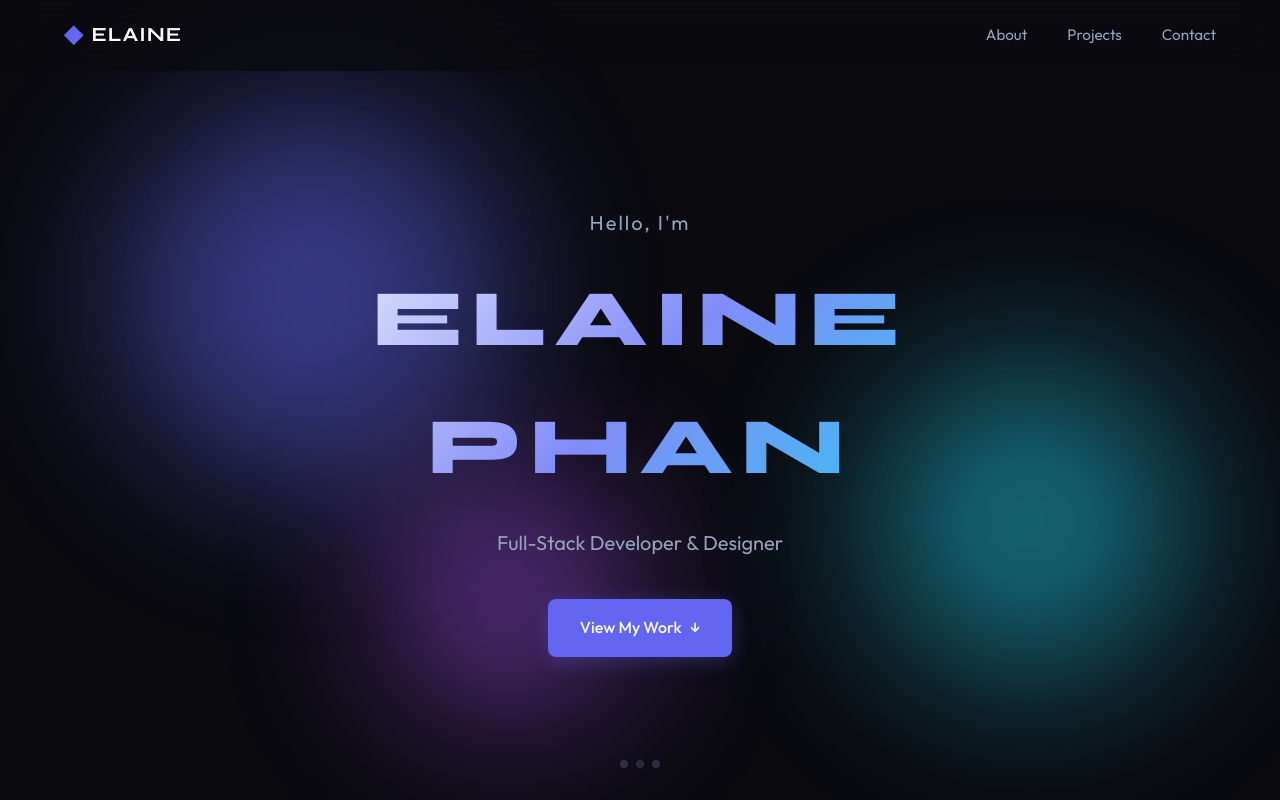
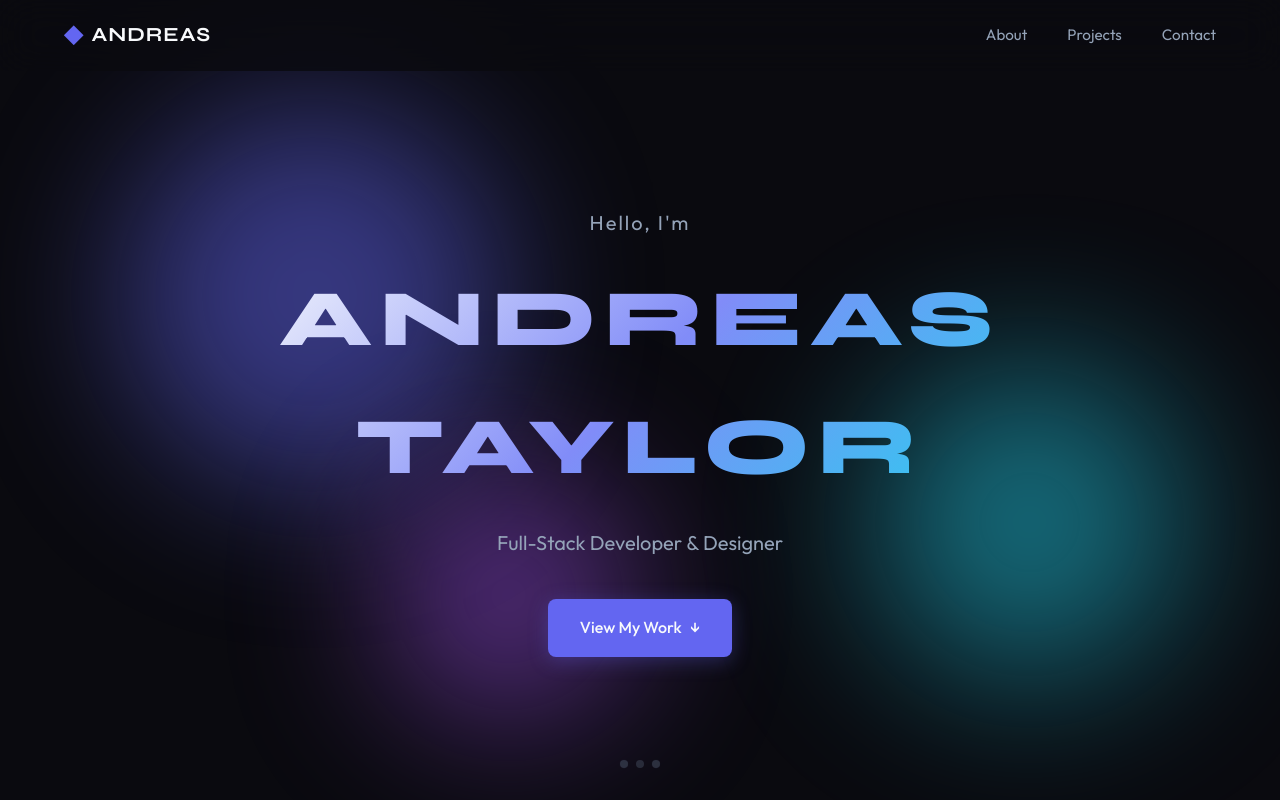
Before and after one commit to ElainePhanTaylor/VibeBootCamp, a plain HTML site: page index.html in a window 1280 px wide. Shown: the top 800 px of the page. Drawn offline with Linux system fonts and the light colour scheme.

Commit message:
Update name to Andreas Taylor

```diff
--- a/index.html
+++ b/index.html
@@ -3,7 +3,7 @@
 <head>
     <meta charset="UTF-8">
     <meta name="viewport" content="width=device-width, initial-scale=1.0">
-    <title>Elaine Phan | Full-Stack Developer</title>
+    <title>Andreas Taylor | Full-Stack Developer</title>
     <link rel="preconnect" href="https://fonts.googleapis.com">
     <link rel="preconnect" href="https://fonts.gstatic.com" crossorigin>
     <link href="https://fonts.googleapis.com/css2?family=Outfit:wght@300;400;500;600;700&family=Syne:wght@400;500;600;700;800&display=swap" rel="stylesheet">
@@ -15,7 +15,7 @@
         <div class="nav-container">
             <a href="#hero" class="nav-logo">
                 <span class="logo-icon">◆</span>
-                <span class="logo-text">ELAINE</span>
+                <span class="logo-text">ANDREAS</span>
             </a>
             <ul class="nav-menu" id="nav-menu">
                 <li><a href="#about" class="nav-link">About</a></li>
@@ -37,7 +37,7 @@
         </div>
         <div class="hero-content">
             <p class="hero-greeting">Hello, I'm</p>
-            <h1 class="hero-name">ELAINE PHAN</h1>
+            <h1 class="hero-name">ANDREAS TAYLOR</h1>
             <p class="hero-tagline">Full-Stack Developer & Designer</p>
             <a href="#projects" class="btn btn-primary">
                 View My Work
@@ -217,7 +217,7 @@
                         <path d="M20.447 20.452h-3.554v-5.569c0-1.328-.027-3.037-1.852-3.037-1.853 0-2.136 1.445-2.136 2.939v5.667H9.351V9h3.414v1.561h.046c.477-.9 1.637-1.85 3.37-1.85 3.601 0 4.267 2.37 4.267 5.455v6.286zM5.337 7.433c-1.144 0-2.063-.926-2.063-2.065 0-1.138.92-2.063 2.063-2.063 1.14 0 2.064.925 2.064 2.063 0 1.139-.925 2.065-2.064 2.065zm1.782 13.019H3.555V9h3.564v11.452zM22.225 0H1.771C.792 0 0 .774 0 1.729v20.542C0 23.227.792 24 1.771 24h20.451C23.2 24 24 23.227 24 22.271V1.729C24 .774 23.2 0 22.222 0h.003z"/>
                     </svg>
                 </a>
-                <a href="mailto:hello@elainephan.com" class="social-link" aria-label="Email">
+                <a href="mailto:hello@andreastaylor.com" class="social-link" aria-label="Email">
                     <svg class="social-icon" viewBox="0 0 24 24" fill="currentColor">
                         <path d="M24 5.457v13.909c0 .904-.732 1.636-1.636 1.636h-3.819V11.73L12 16.64l-6.545-4.91v9.273H1.636A1.636 1.636 0 010 19.366V5.457c0-2.023 2.309-3.178 3.927-1.964L5.455 4.64 12 9.548l6.545-4.91 1.528-1.145C21.69 2.28 24 3.434 24 5.457z"/>
                     </svg>
@@ -229,7 +229,7 @@
     <!-- Footer -->
     <footer class="footer">
         <div class="container">
-            <p class="footer-text">© 2025 Elaine Phan. All rights reserved.</p>
+            <p class="footer-text">© 2025 Andreas Taylor. All rights reserved.</p>
             <p class="footer-subtext">Made with ♥ and lots of ☕</p>
         </div>
     </footer>
```
